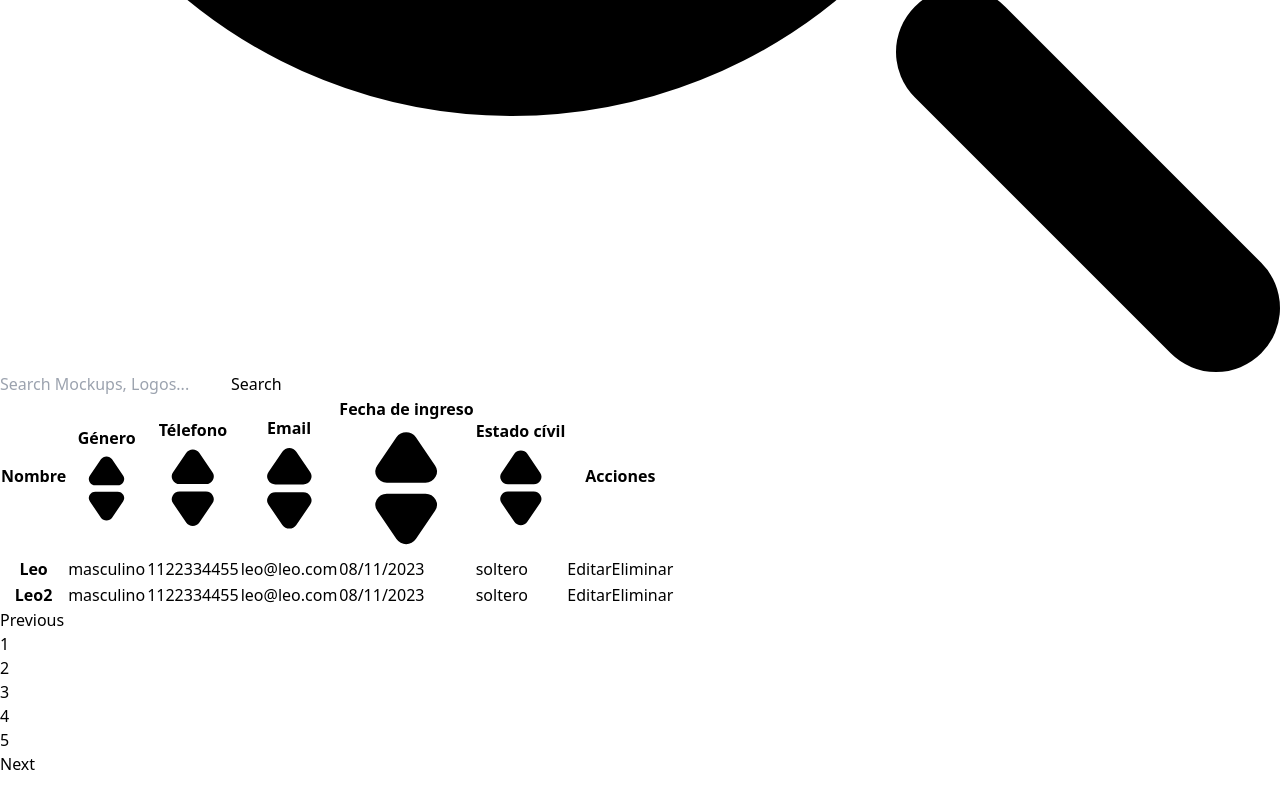
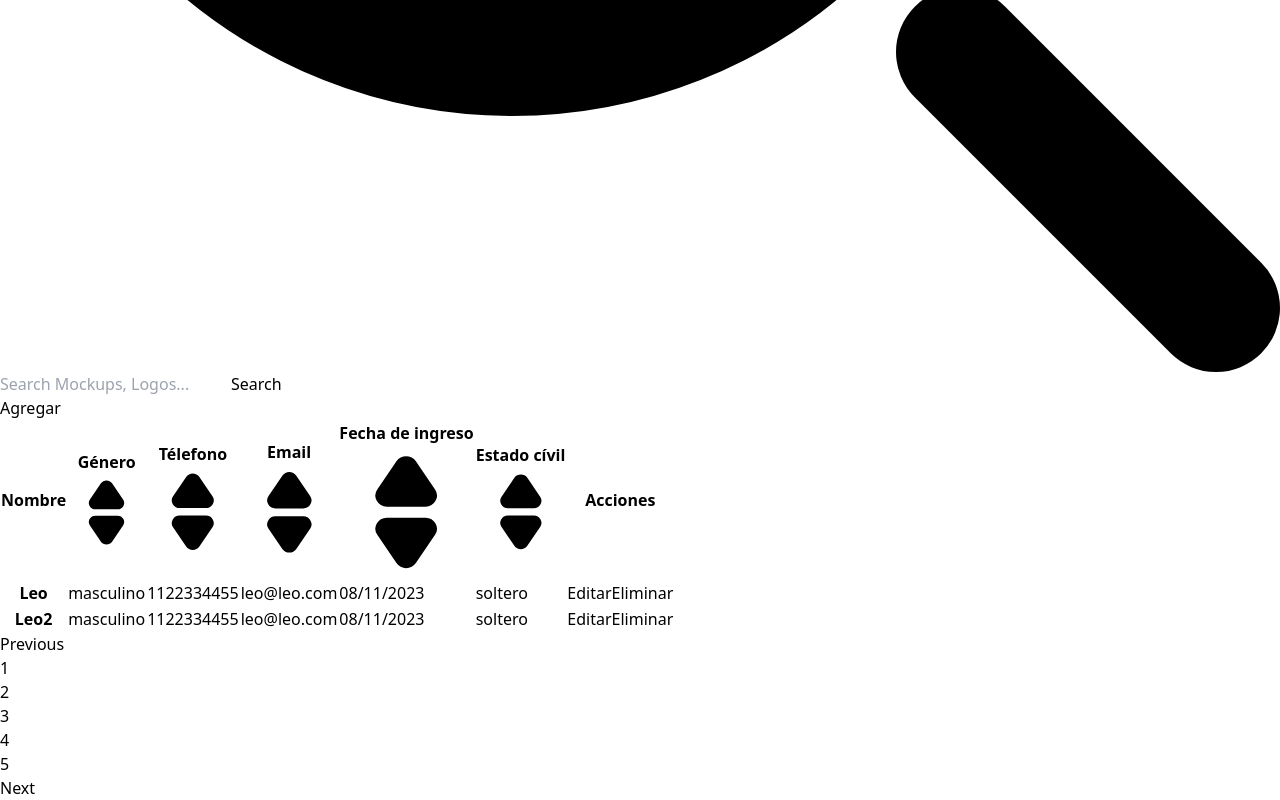
Before and after one commit to iam-leo/ABM-Empleados, an Angular app: page / in a window 1280 px wide. Shown: the part 956-1756 px from the top of the page. Before the commit the page ends 1732 px from the top, so only its background shows below. Built offline with nearby package versions, Linux system fonts and the light colour scheme.

Commit message:
add: routing

```diff
--- a/src/app/app-routing.module.ts
+++ b/src/app/app-routing.module.ts
@@ -1,7 +1,14 @@
 import { NgModule } from '@angular/core';
 import { RouterModule, Routes } from '@angular/router';
+import { AddEditEmployeeComponent } from './components/add-edit-employee/add-edit-employee.component';
+import { ListEmployeesComponent } from './components/list-employees/list-employees.component';
 
-const routes: Routes = [];
+const routes: Routes = [
+  { path: '', component: ListEmployeesComponent },
+  { path: 'add', component: AddEditEmployeeComponent },
+  { path: 'edit/:id', component: AddEditEmployeeComponent },
+  { path: '**', component: ListEmployeesComponent }
+];
 
 @NgModule({
   imports: [RouterModule.forRoot(routes)],
--- a/src/app/app.component.html
+++ b/src/app/app.component.html
@@ -1,5 +1,5 @@
 <app-navbar></app-navbar>
 
 <div class="max-w-[1200px] w-full mx-auto">
-  <app-list-employees></app-list-employees>
+  <router-outlet></router-outlet>
 </div>
--- a/src/app/components/list-employees/list-employees.component.html
+++ b/src/app/components/list-employees/list-employees.component.html
@@ -1,8 +1,8 @@
 <div class="flex flex-col items-center justify-center w-full gap-y-4 mt-14">
-    <form class="w-full">
+    <form class="flex items-center justify-center w-full gap-x-4">
         <label for="default-search"
             class="mb-2 text-sm font-medium text-gray-900 sr-only dark:text-white">Search</label>
-        <div class="relative">
+        <div class="relative w-full">
             <div class="absolute inset-y-0 left-0 flex items-center pl-3 pointer-events-none">
                 <svg class="w-4 h-4 text-gray-500 dark:text-gray-400" aria-hidden="true"
                     xmlns="http://www.w3.org/2000/svg" fill="none" viewBox="0 0 20 20">
@@ -15,6 +15,11 @@
                 placeholder="Search Mockups, Logos..." required>
             <button type="submit"
                 class="text-white absolute right-2.5 bottom-2.5 bg-blue-700 hover:bg-blue-800 focus:ring-4 focus:outline-none focus:ring-blue-300 font-medium rounded-lg text-sm px-4 py-2 dark:bg-blue-600 dark:hover:bg-blue-700 dark:focus:ring-blue-800">Search</button>
+        </div>
+        <div class="h-full p-2 bg-gray-700 border border-gray-600 rounded-lg">
+            <button
+                routerLink="/add"
+                class="px-4 py-2 text-sm font-medium text-white bg-orange-600 rounded-lg hover:bg-orange-700 focus:ring-4 focus:outline-none focus:ring-orange-300">Agregar</button>
         </div>
     </form>
     <div class="relative w-full overflow-x-auto shadow-md sm:rounded-lg">
```
